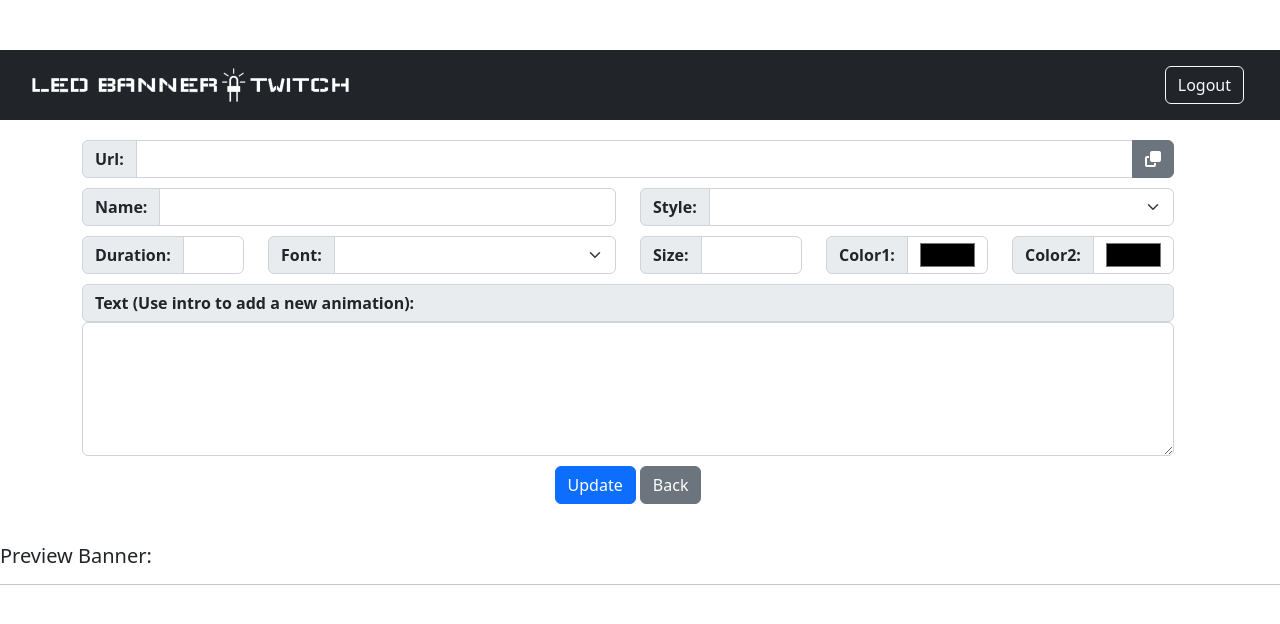
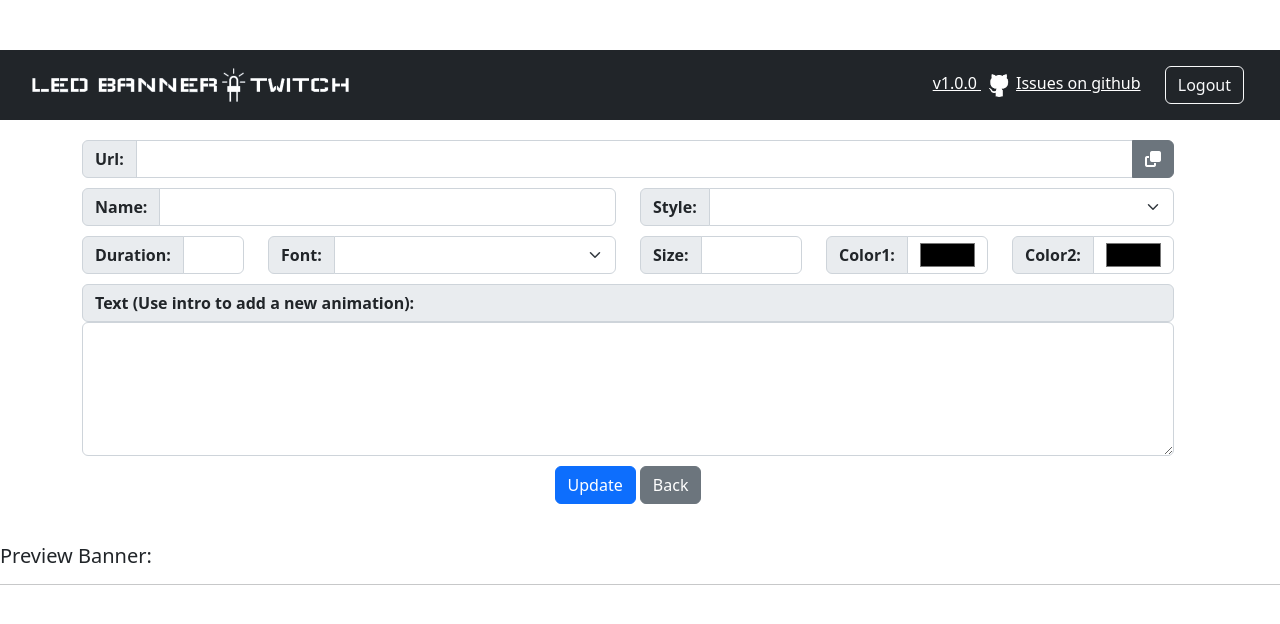
Before and after one commit to materod/LedBannerTwitch, a website built with webpack: page src/views/edit.html in a window 1280 px wide. Built offline with nearby package versions, Linux system fonts and the light colour scheme; some packages are replaced by stand-ins of ours; no server answers; files whose address does not match are found by name.

Commit message:
Add link to github

```diff
--- a/src/views/edit.html
+++ b/src/views/edit.html
@@ -51,6 +51,13 @@
             ></ul>
             <!-- Logout -->
             <div class="text-end">
+                <a
+                href="https://github.com/materod/LedBannerTwitch/issues"
+                target="_blank"
+                style="color: #ffffff; margin-right: 20px"
+                >v1.0.0 <img src="img/logo-github.png" height="35px" />Issues on
+                github</a
+              >
               <button
                 id="logoutBtn"
                 type="button"
```
Also changed, not shown: src/assets/css/ledbannertwitch.css (+4 -4 lines), src/views/index.html (+7 -0 lines), dist/css/ledbannertwitch.css, dist/edit.html, dist/img/logo-github.png (added), dist/index.html, dist/js/edit.js, src/assets/img/logo-github.png (added), 1 other file.
